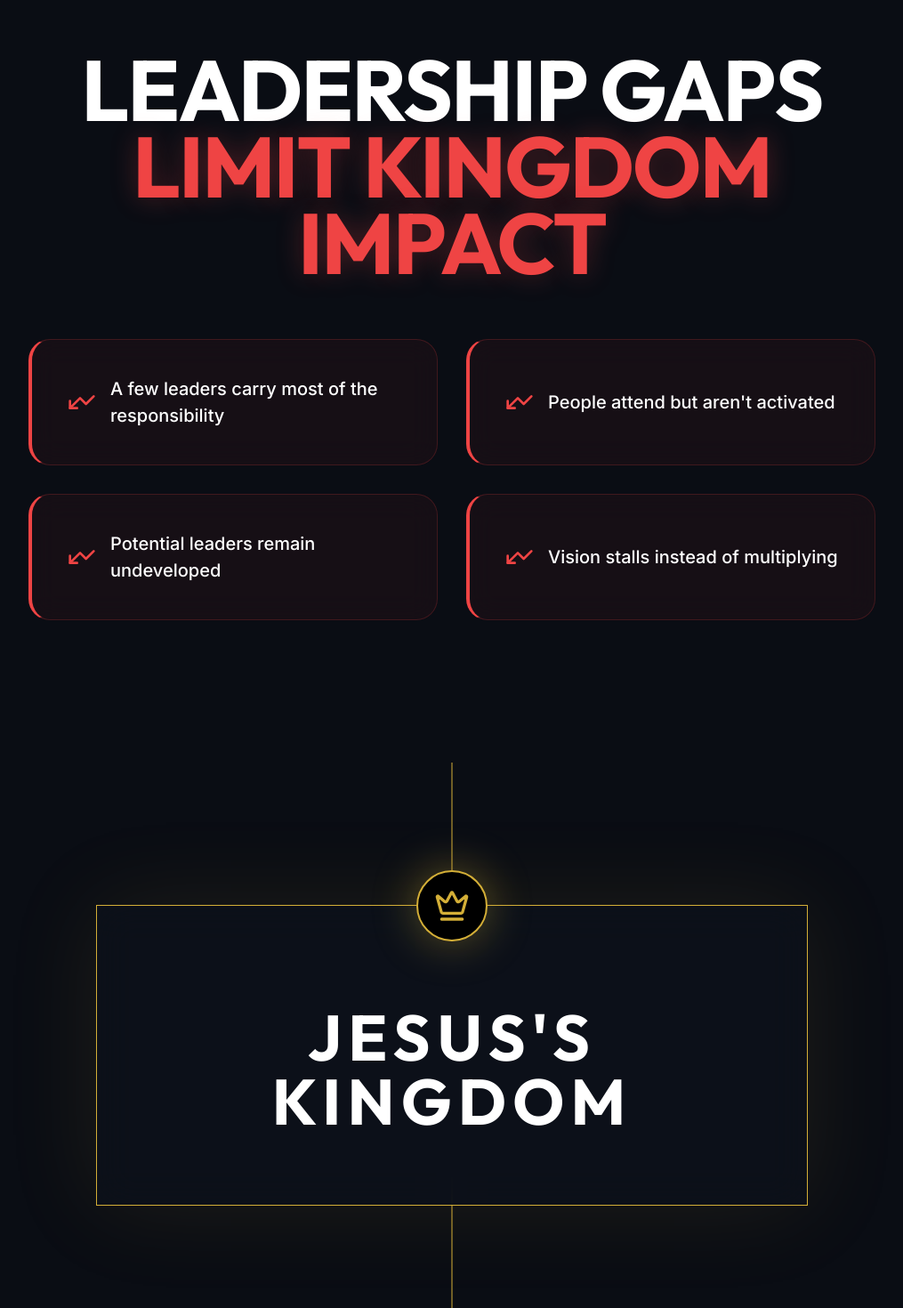
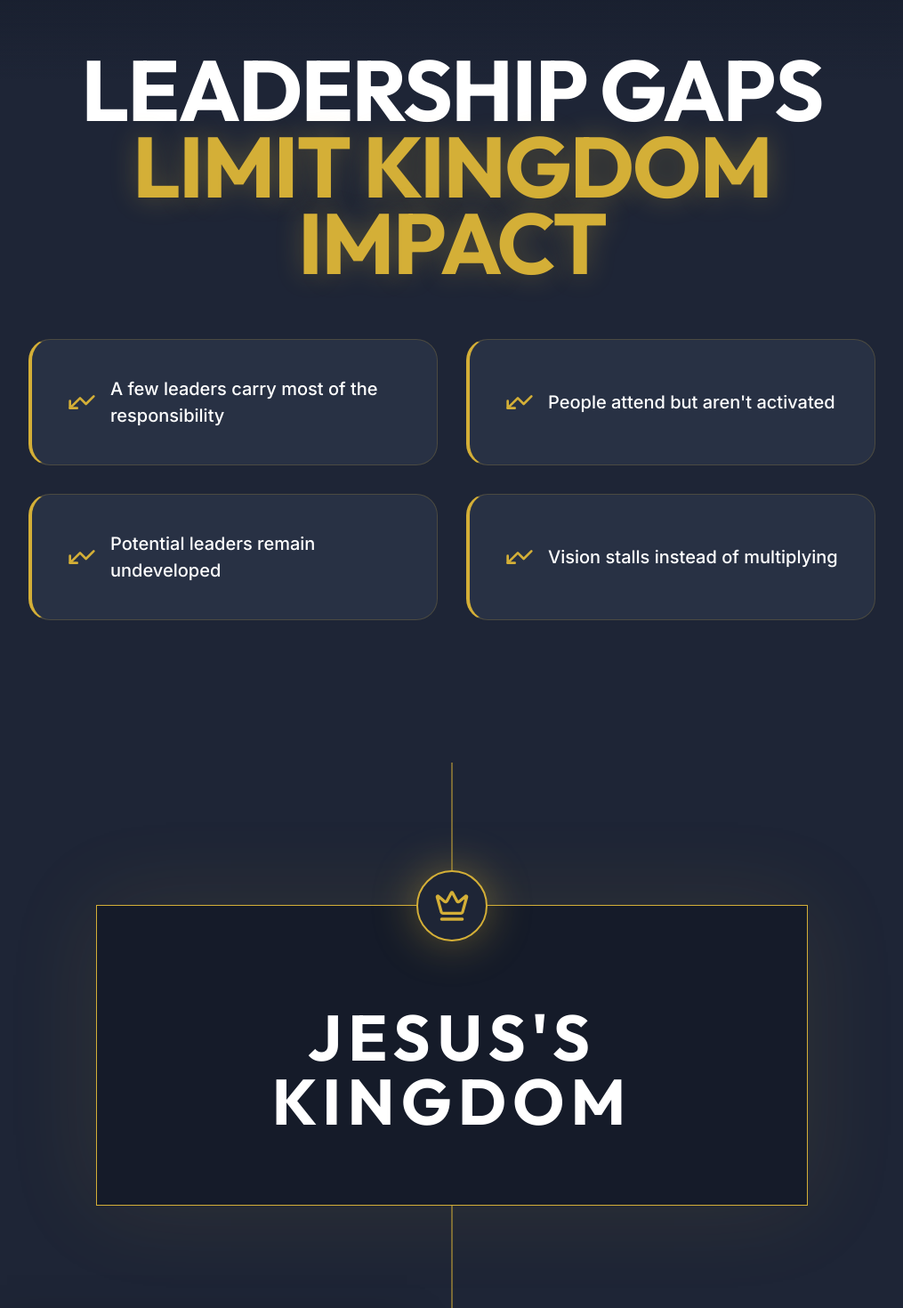
Before and after one commit to livetree/PI-main, a Next.js app: page / in a window 1280 px wide. Shown: the part 1300-2770 px from the top of the page at 89% size, without its empty margins (132-1147 px from the left). Built offline with nearby package versions, Linux system fonts and the light colour scheme.

Commit message:
style: remove error-red accents and hardcoded blacks, refactoring layout to strictly utilize flowing luxury navy and gold brand variables

```diff
--- a/src/app/page.js
+++ b/src/app/page.js
@@ -31,18 +31,18 @@ export default function Home() {
   };
 
   return (
-    <div style={{ position: 'relative', backgroundColor: '#0a0d14', overflowX: 'hidden', color: '#fff' }}>
+    <div style={{ position: 'relative', backgroundColor: 'var(--bg)', overflowX: 'hidden', color: '#fff' }}>
 
       {/* MASSIVE DEEP PARALLAX BACKGROUND GRID */}
       <motion.div style={{ position: 'fixed', top: '-10%', left: '-5%', width: '120vw', height: '120vh', backgroundImage: 'radial-gradient(circle at 50% 50%, rgba(212,175,55,0.06) 0%, transparent 60%), linear-gradient(rgba(212,175,55,0.03) 1px, transparent 1px), linear-gradient(90deg, rgba(212,175,55,0.03) 1px, transparent 1px)', backgroundSize: '100% 100%, 50px 50px, 50px 50px', zIndex: 0, y: bgY, pointerEvents: 'none' }} />
 
-      {/* 1. HERO SECTION (Darknode Aesthetics + Official Text) */}
+      {/* 1. HERO SECTION */}
       <section style={{ position: 'relative', minHeight: '100vh', display: 'flex', alignItems: 'center', justifyContent: 'center', zIndex: 10, padding: '10rem 1.5rem 6rem' }}>
         <div style={{ position: 'absolute', top: 0, left: '50%', transform: 'translateX(-50%)', width: '2px', height: '100%', background: 'linear-gradient(to bottom, rgba(212,175,55,0), rgba(212,175,55,0.5))', zIndex: -1 }} />
 
         <div className="container" style={{ textAlign: 'center', display: 'flex', flexDirection: 'column', alignItems: 'center' }}>
 
-          <motion.div initial={{ opacity: 0, scale: 0.5 }} animate={{ opacity: 1, scale: 1 }} transition={{ type: "spring", stiffness: 100, delay: 0.2 }} className="pill-tag" style={{ marginBottom: '2rem', background: 'rgba(21, 27, 41, 0.9)', border: '1px solid var(--brand-primary)', backdropFilter: 'blur(20px)' }}>
+          <motion.div initial={{ opacity: 0, scale: 0.5 }} animate={{ opacity: 1, scale: 1 }} transition={{ type: "spring", stiffness: 100, delay: 0.2 }} className="pill-tag" style={{ marginBottom: '2rem', background: 'var(--surface-elevated)', border: '1px solid var(--brand-primary)', backdropFilter: 'blur(20px)' }}>
             <Zap size={14} color="var(--brand-primary)" /> NEW LEADERSHIP PARADIGM
           </motion.div>
 
@@ -80,13 +80,13 @@ export default function Home() {
         </div>
       </section>
 
-      {/* 2. THE CHALLENGE (Darknode Aesthetics + Official Text) */}
-      <section style={{ padding: '10rem 1.5rem', position: 'relative', zIndex: 10 }}>
+      {/* 2. THE CHALLENGE (Softened to Navy and Gold from Red) */}
+      <section style={{ padding: '10rem 1.5rem', position: 'relative', zIndex: 10, background: 'linear-gradient(to bottom, transparent, var(--surface) 20%)' }}>
         <div className="container" style={{ maxWidth: '1000px' }}>
 
           <motion.div variants={flyInUp} initial="hidden" whileInView="visible" viewport={{ once: true }}>
             <h2 style={{ fontSize: 'clamp(3rem, 8vw, 6rem)', color: '#fff', textTransform: 'uppercase', lineHeight: 0.9, marginBottom: '4rem', textAlign: 'center' }}>
-              LEADERSHIP GAPS<br/><span style={{ color: '#ef4444', textShadow: '0 0 30px rgba(239, 68, 68, 0.3)' }}>LIMIT KINGDOM IMPACT</span>
+              LEADERSHIP GAPS<br/><span style={{ color: 'var(--brand-primary)', textShadow: '0 0 30px rgba(212, 175, 55, 0.3)' }}>LIMIT KINGDOM IMPACT</span>
             </h2>
           </motion.div>
 
@@ -97,8 +97,8 @@ export default function Home() {
               "Potential leaders remain undeveloped",
               "Vision stalls instead of multiplying"
             ].map((challenge, i) => (
-              <motion.div key={i} variants={flyInUp} initial="hidden" whileInView="visible" viewport={{ once: true }} transition={{ delay: i * 0.1 }} className="glass-card" style={{ padding: '2.5rem', background: 'rgba(239, 68, 68, 0.05)', border: '1px solid rgba(239, 68, 68, 0.2)', borderLeft: '4px solid #ef4444', display: 'flex', gap: '1rem', alignItems: 'center' }}>
-                <TrendingUp color="#ef4444" size={32} style={{ transform: 'rotate(180deg)', flexShrink: 0 }} />
+              <motion.div key={i} variants={flyInUp} initial="hidden" whileInView="visible" viewport={{ once: true }} transition={{ delay: i * 0.1 }} className="glass-card" style={{ padding: '2.5rem', background: 'var(--surface-elevated)', border: '1px solid rgba(212, 175, 55, 0.2)', borderLeft: '4px solid var(--brand-primary)', display: 'flex', gap: '1rem', alignItems: 'center' }}>
+                <TrendingUp color="var(--brand-primary)" size={32} style={{ transform: 'rotate(180deg)', flexShrink: 0 }} />
                 <p style={{ fontSize: '1.25rem', color: '#fff', fontWeight: 500, lineHeight: 1.5 }}>{challenge}</p>
               </motion.div>
             ))}
@@ -106,8 +106,8 @@ export default function Home() {
         </div>
       </section>
 
-      {/* 3. THE 5 BOXES (Darknode Network Design - Flawless Mobile Constraints) */}
-      <section style={{ position: 'relative', zIndex: 15, padding: '10rem 1rem 6rem', overflowX: 'hidden' }}>
+      {/* 3. THE 5 BOXES (Deep Navy backgrounds) */}
+      <section style={{ position: 'relative', zIndex: 15, padding: '10rem 1rem 6rem', overflowX: 'hidden', background: 'var(--surface)' }}>
         {/* Connection Line */}
         <div style={{ position: 'absolute', top: 0, left: '50%', transform: 'translateX(-50%)', width: '2px', height: '100%', background: 'linear-gradient(to bottom, rgba(212,175,55,0.5), rgba(212,175,55,0.5))', zIndex: 0 }} />
 
@@ -117,16 +117,16 @@ export default function Home() {
           <div style={{ display: 'flex', flexDirection: 'column', gap: '8rem', alignItems: 'center' }}>
             <motion.div
               variants={flyInUp} initial="hidden" whileInView="visible" viewport={{ once: true, margin: "-100px" }}
-              style={{ width: '100%', maxWidth: '800px', background: 'rgba(13, 17, 26, 0.9)', padding: '5rem 2rem', border: '1px solid var(--brand-primary)', boxShadow: '0 0 100px rgba(212,175,55,0.1)', textAlign: 'center', position: 'relative', backdropFilter: 'blur(20px)' }}
+              style={{ width: '100%', maxWidth: '800px', background: 'var(--bg)', padding: '5rem 2rem', border: '1px solid var(--brand-primary)', boxShadow: '0 0 100px rgba(212,175,55,0.1)', textAlign: 'center', position: 'relative', backdropFilter: 'blur(20px)' }}
             >
-              <div style={{ position: 'absolute', top: '-40px', left: '50%', transform: 'translateX(-50%)', background: '#000', border: '2px solid var(--brand-primary)', width: '80px', height: '80px', borderRadius: '50%', display: 'flex', alignItems: 'center', justifyContent: 'center', color: 'var(--brand-primary)', boxShadow: '0 0 50px rgba(212,175,55,0.4)', zIndex: 20 }}>
+              <div style={{ position: 'absolute', top: '-40px', left: '50%', transform: 'translateX(-50%)', background: 'var(--surface)', border: '2px solid var(--brand-primary)', width: '80px', height: '80px', borderRadius: '50%', display: 'flex', alignItems: 'center', justifyContent: 'center', color: 'var(--brand-primary)', boxShadow: '0 0 50px rgba(212,175,55,0.4)', zIndex: 20 }}>
                 <Crown size={40} />
               </div>
               <h2 style={{ fontSize: 'clamp(2.5rem, 6vw, 4.5rem)', color: '#fff', textTransform: 'uppercase', letterSpacing: '0.1em', lineHeight: 1, marginTop: '2rem' }}>Jesus's Kingdom</h2>
             </motion.div>
 
             <div style={{ display: 'flex', justifyContent: 'flex-start', width: '100%', maxWidth: '1000px' }}>
-              <motion.div variants={flyInLeft} initial="hidden" whileInView="visible" viewport={{ once: true, margin: "-50px" }} style={{ width: '100%', maxWidth: '450px', background: 'rgba(21, 27, 41, 0.9)', padding: '3rem', borderLeft: '4px solid var(--brand-primary)', position: 'relative' }}>
+              <motion.div variants={flyInLeft} initial="hidden" whileInView="visible" viewport={{ once: true, margin: "-50px" }} style={{ width: '100%', maxWidth: '450px', background: 'var(--bg)', padding: '3rem', borderLeft: '4px solid var(--brand-primary)', position: 'relative', boxShadow: '0 10px 40px rgba(0,0,0,0.5)' }}>
                 <div style={{ position: 'absolute', top: '50%', right: '-40px', width: '40px', height: '2px', background: 'var(--brand-primary)', zIndex: -1 }} className="hide-on-mobile" />
                 <div style={{ fontSize: '1.25rem', color: 'var(--brand-primary)', fontWeight: 800, marginBottom: '1rem', letterSpacing: '0.1em' }}>01 .</div>
                 <h3 style={{ fontSize: '2rem', color: '#fff', marginBottom: '0', textTransform: 'uppercase' }}>Leaders Equipped</h3>
@@ -134,7 +134,7 @@ export default function Home() {
             </div>
 
             <div style={{ display: 'flex', justifyContent: 'flex-end', width: '100%', maxWidth: '1000px' }}>
-              <motion.div variants={flyInRight} initial="hidden" whileInView="visible" viewport={{ once: true, margin: "-50px" }} style={{ width: '100%', maxWidth: '450px', background: 'rgba(21, 27, 41, 0.9)', padding: '3rem', borderRight: '4px solid var(--brand-primary)', position: 'relative' }}>
+              <motion.div variants={flyInRight} initial="hidden" whileInView="visible" viewport={{ once: true, margin: "-50px" }} style={{ width: '100%', maxWidth: '450px', background: 'var(--bg)', padding: '3rem', borderRight: '4px solid var(--brand-primary)', position: 'relative', boxShadow: '0 10px 40px rgba(0,0,0,0.5)' }}>
                 <div style={{ position: 'absolute', top: '50%', left: '-40px', width: '40px', height: '2px', background: 'var(--brand-primary)', zIndex: -1 }} className="hide-on-mobile" />
                 <div style={{ fontSize: '1.25rem', color: 'var(--brand-primary)', fontWeight: 800, marginBottom: '1rem', letterSpacing: '0.1em' }}>02 .</div>
                 <h3 style={{ fontSize: '2rem', color: '#fff', marginBottom: '0', textTransform: 'uppercase' }}>Leaders Raising Leaders</h3>
@@ -142,7 +142,7 @@ export default function Home() {
             </div>
 
             <div style={{ display: 'flex', justifyContent: 'flex-start', width: '100%', maxWidth: '1000px' }}>
-              <motion.div variants={flyInLeft} initial="hidden" whileInView="visible" viewport={{ once: true, margin: "-50px" }} style={{ width: '100%', maxWidth: '450px', background: 'rgba(21, 27, 41, 0.9)', padding: '3rem', borderLeft: '4px solid var(--brand-primary)', position: 'relative' }}>
+              <motion.div variants={flyInLeft} initial="hidden" whileInView="visible" viewport={{ once: true, margin: "-50px" }} style={{ width: '100%', maxWidth: '450px', background: 'var(--bg)', padding: '3rem', borderLeft: '4px solid var(--brand-primary)', position: 'relative', boxShadow: '0 10px 40px rgba(0,0,0,0.5)' }}>
                 <div style={{ position: 'absolute', top: '50%', right: '-40px', width: '40px', height: '2px', background: 'var(--brand-primary)', zIndex: -1 }} className="hide-on-mobile" />
                 <div style={{ fontSize: '1.25rem', color: 'var(--brand-primary)', fontWeight: 800, marginBottom: '1rem', letterSpacing: '0.1em' }}>03 .</div>
                 <h3 style={{ fontSize: '2rem', color: '#fff', marginBottom: '0', textTransform: 'uppercase' }}>Limitations Minimized</h3>
@@ -150,7 +150,7 @@ export default function Home() {
             </div>
 
             <div style={{ display: 'flex', justifyContent: 'flex-end', width: '100%', maxWidth: '1000px' }}>
-              <motion.div variants={flyInRight} initial="hidden" whileInView="visible" viewport={{ once: true, margin: "-50px" }} style={{ width: '100%', maxWidth: '450px', background: 'rgba(21, 27, 41, 0.9)', padding: '3rem', borderRight: '4px solid var(--brand-primary)', borderBottom: '1px solid rgba(212,175,55,0.4)', position: 'relative', boxShadow: '0 0 50px rgba(212,175,55,0.1)' }}>
+              <motion.div variants={flyInRight} initial="hidden" whileInView="visible" viewport={{ once: true, margin: "-50px" }} style={{ width: '100%', maxWidth: '450px', background: 'var(--bg)', padding: '3rem', borderRight: '4px solid var(--brand-primary)', borderBottom: '1px solid rgba(212,175,55,0.4)', position: 'relative', boxShadow: '0 0 50px rgba(212,175,55,0.1)' }}>
                 <div style={{ position: 'absolute', top: '50%', left: '-40px', width: '40px', height: '2px', background: 'var(--brand-primary)', zIndex: -1 }} className="hide-on-mobile" />
                 <div style={{ fontSize: '1.25rem', color: 'var(--brand-primary)', fontWeight: 800, marginBottom: '1rem', letterSpacing: '0.1em' }}>04 .</div>
                 <h3 style={{ fontSize: '2rem', color: '#fff', marginBottom: '0', textTransform: 'uppercase' }}>The Kingdom Advanced</h3>
@@ -161,8 +161,8 @@ export default function Home() {
         </div>
       </section>
 
-      {/* 4. THE PATHWAY (Immersive 100vh Slides with Darknode Glitch Typography) */}
-      <section style={{ position: 'relative', zIndex: 10, background: '#05070a' }}>
+      {/* 4. THE PATHWAY (Immersive 100vh Slides with Deep Navy) */}
+      <section style={{ position: 'relative', zIndex: 10, background: 'var(--bg)' }}>
 
         {/* Pathway Header */}
         <div style={{ padding: '10rem 1.5rem', textAlign: 'center', borderBottom: '1px solid rgba(255,255,255,0.05)' }}>
@@ -177,7 +177,7 @@ export default function Home() {
         </div>
 
         {/* Phase 1: 100vh */}
-        <div style={{ minHeight: '100vh', display: 'flex', alignItems: 'center', padding: '6rem 1.5rem', position: 'relative', overflow: 'hidden' }}>
+        <div style={{ minHeight: '100vh', display: 'flex', alignItems: 'center', padding: '6rem 1.5rem', position: 'relative', overflow: 'hidden', background: 'var(--surface)' }}>
           <div style={{ position: 'absolute', top: '10%', right: '-10%', fontSize: '40vw', fontWeight: 900, color: 'rgba(255,255,255,0.02)', pointerEvents: 'none', lineHeight: 0.8 }}>01</div>
           <div className="container" style={{ maxWidth: '1000px', position: 'relative', zIndex: 1 }}>
             <motion.div variants={flyInUp} initial="hidden" whileInView="visible" viewport={{ once: true, margin: "-100px" }}>
@@ -191,7 +191,7 @@ export default function Home() {
         </div>
 
         {/* Phase 2: 100vh */}
-        <div style={{ minHeight: '100vh', display: 'flex', alignItems: 'center', padding: '6rem 1.5rem', position: 'relative', overflow: 'hidden', background: 'radial-gradient(circle at 100% 50%, rgba(212,175,55,0.05) 0%, transparent 60%)' }}>
+        <div style={{ minHeight: '100vh', display: 'flex', alignItems: 'center', padding: '6rem 1.5rem', position: 'relative', overflow: 'hidden', background: 'radial-gradient(circle at 100% 50%, rgba(212,175,55,0.05) 0%, var(--bg) 60%)' }}>
           <div style={{ position: 'absolute', top: '10%', left: '-10%', fontSize: '40vw', fontWeight: 900, color: 'rgba(255,255,255,0.02)', pointerEvents: 'none', lineHeight: 0.8 }}>02</div>
           <div className="container" style={{ maxWidth: '1000px', position: 'relative', zIndex: 1 }}>
             <motion.div variants={flyInUp} initial="hidden" whileInView="visible" viewport={{ once: true, margin: "-100px" }}>
@@ -205,7 +205,7 @@ export default function Home() {
         </div>
 
         {/* Phase 3: 100vh */}
-        <div style={{ minHeight: '100vh', display: 'flex', alignItems: 'center', padding: '6rem 1.5rem', position: 'relative', overflow: 'hidden' }}>
+        <div style={{ minHeight: '100vh', display: 'flex', alignItems: 'center', padding: '6rem 1.5rem', position: 'relative', overflow: 'hidden', background: 'var(--surface-elevated)' }}>
           <div style={{ position: 'absolute', top: '10%', right: '-10%', fontSize: '40vw', fontWeight: 900, color: 'rgba(255,255,255,0.02)', pointerEvents: 'none', lineHeight: 0.8 }}>03</div>
           <div className="container" style={{ maxWidth: '1000px', position: 'relative', zIndex: 1 }}>
             <motion.div variants={flyInUp} initial="hidden" whileInView="visible" viewport={{ once: true, margin: "-100px" }}>
@@ -226,8 +226,8 @@ export default function Home() {
 
       </section>
 
-      {/* 5. FINAL CTA (Strict Flexbox for Mobile Safety) */}
-      <section style={{ minHeight: '80vh', display: 'flex', alignItems: 'center', justifyContent: 'center', padding: '8rem 1.5rem', background: '#0a0d14' }}>
+      {/* 5. FINAL CTA */}
+      <section style={{ minHeight: '80vh', display: 'flex', alignItems: 'center', justifyContent: 'center', padding: '8rem 1.5rem', background: 'var(--bg)' }}>
         <motion.div
           variants={flyInUp} initial="hidden" whileInView="visible" viewport={{ once: true }}
           style={{ width: '100%', maxWidth: '1000px', textAlign: 'center', display: 'flex', flexDirection: 'column', alignItems: 'center' }}
```
